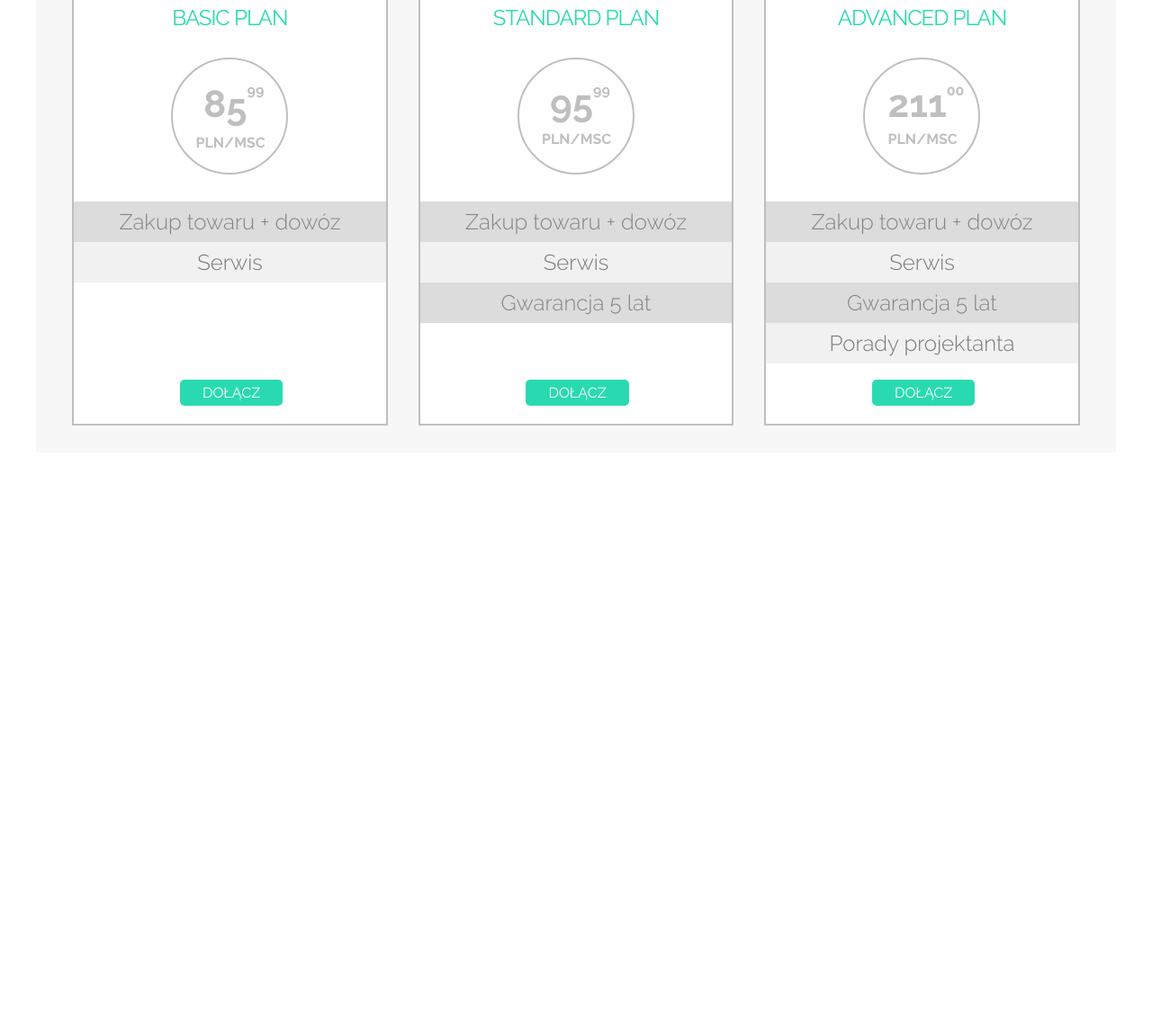
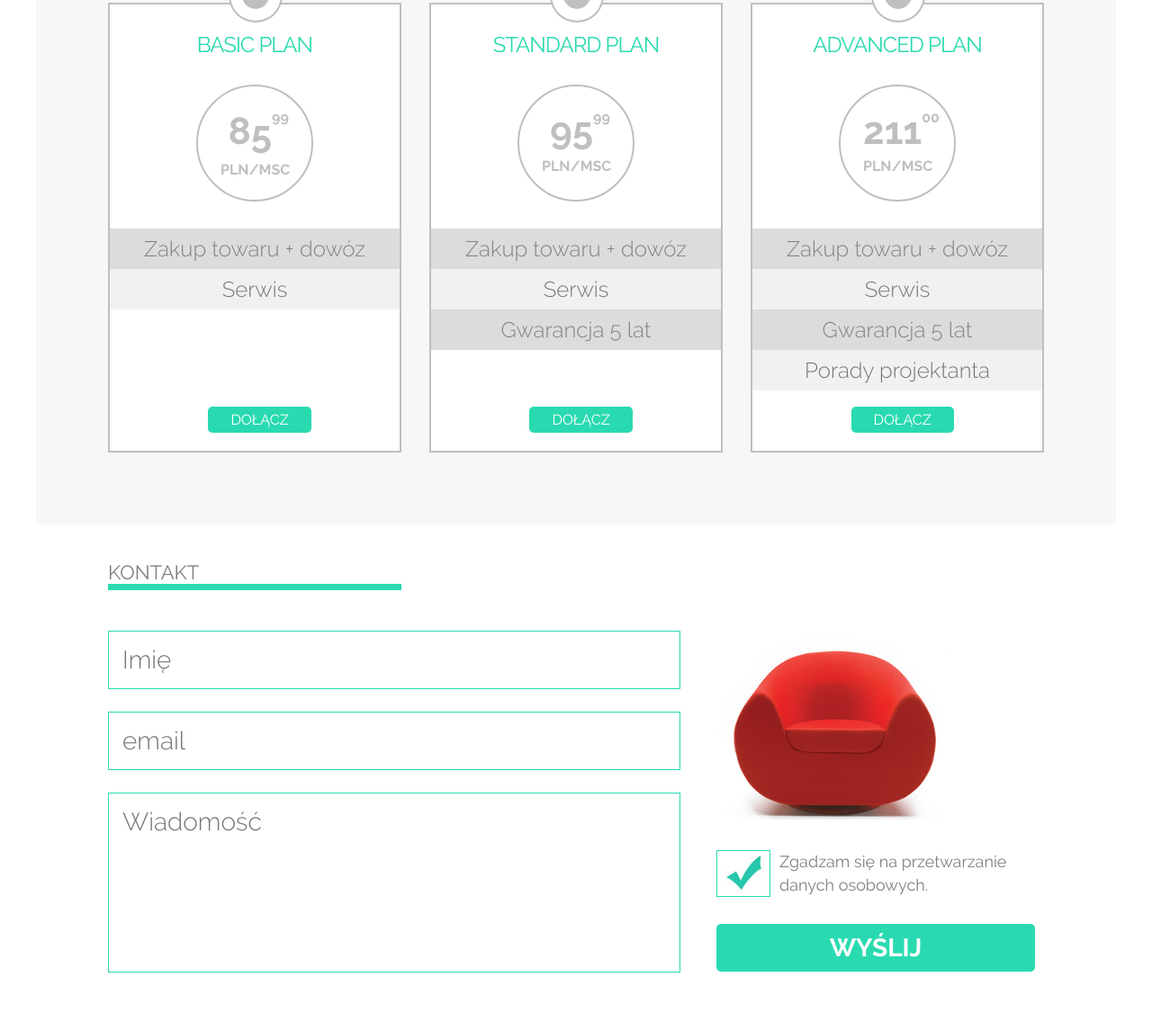
Before and after one commit to IOverclocked/SitOnChair, a plain HTML site: page index.html in a window 1280 px wide. Shown: the part 998-2144 px from the top of the page at 90% size. Before the commit the page ends 1501 px from the top, so only its background shows below. Drawn offline with Linux system fonts and the light colour scheme.

Commit message:
Added fourth section - contact form

```diff
--- a/css/style.css
+++ b/css/style.css
@@ -166,13 +166,14 @@ ul > li:hover {
     background-color: rgb(41, 218, 176);
 }
 
+.contact button:hover,
 .title > button:hover {
     background-color: #18c9a0;
 }
 
 .gallery {
     background-color: #fff;
-    padding: 30px 40px;
+    padding: 40px 80px;
 }
 
 .gallery > div:nth-of-type(3) {
@@ -223,17 +224,16 @@ ul > li:hover {
 
 .tariff {
     background-color: rgba(175, 175, 175, .1);
-    padding: 30px 40px;
+    padding: 40px 80px 80px 80px;
 }
 
+.contact h1,
 .tariff h1 {
     width: 31.333%;
     color: rgba(0, 0, 0, 0.50);
     font-size: 22px;
     border-bottom: 7px solid rgb(41, 218, 176);
 }
-
-
 
 .tariff > div {
     position: relative;
@@ -381,3 +381,78 @@ ul > li:hover {
     background-color: rgb(242, 242, 242);
     color: rgba(0, 0, 0, 0.5);
 }
+
+.contact {
+    background-color: #fff;
+    padding: 40px 80px;
+}
+
+.contact h1 {
+    margin: 0 0 45px 0;
+}
+
+.contact div:first-child {
+    width: 65%;
+    height: auto;
+    float: left;
+    padding: 0 40px 0 0;
+}
+
+.contact input, textarea {
+    font-family: 'Raleway', sans-serif;
+    font-weight: 300;
+    border: 1px solid rgb(41, 218, 176);
+    outline: 0;
+    font-size: 28px;
+    padding: 15px;
+    width: 100%;
+    color: rgba(0, 0, 0, 0.5);
+    display: block;
+    margin: 0 0 25px 0;
+}
+
+.contact textarea {
+    resize: none;
+    height: 200px;
+}
+
+.contact div:last-child {
+    width: 35%;
+    height: auto;
+    float: left;
+    padding: 0 10px 0 0;
+}
+
+.contact img {
+    margin: 0 10px 30px 0px;
+}
+
+.contact div > div > img {
+    padding: 5px;
+    float: left;
+    border: 1px solid rgb(41, 218, 176);
+}
+
+.contact span {
+    font-size: 18px;
+    line-height: 26px;
+    color: rgba(0, 0, 0, 0.5);
+}
+
+.contact button {
+    display: block;
+    border: none;
+    background-color: rgb(41, 218, 176);
+    color: #fff;
+    font-size: 28px;
+    border-radius: 5px;
+    padding: 10px;
+    width: 100%;
+    margin: 25px 0 0 0;
+    font-weight: bold;
+}
+
+
+.contact input:focus, textarea:focus {
+    box-shadow: 0 0 10px 0 rgb(41, 218, 176);
+}
--- a/index.html
+++ b/index.html
@@ -80,7 +80,7 @@
                     Lorem ipsum dolor sit amet, consectetur adipisicing elit. Commodi veritatis officia quod quidem illum distinctio sed, officiis soluta laborum laudantium odit.
                 </p>
                 <p>
-                    Lorem ipsum dolor sit amet, consectetur adipisicing elit. Repellat corporis, sapiente, quisquam ut dolores aliquam.
+                    Lorem ipsum dolor sit amet, consectetur adipisicing elit.
                 </p>
             </div>
         </div>
@@ -143,7 +143,33 @@
                 <button>DOŁĄCZ</button>
             </div>
         </div>
+    </section>
+    <section>
+        <div class="container clearfix contact">
+            <h1>KONTAKT</h1>
+            <form>
+                <div>
+                    <label for="name">
+                        <input type="text" name="name" placeholder="Imię" />
+                    </label>
+                    <label for="email">
+                        <input type="email" name="email" placeholder="email" />
+                    </label>
+                    <label for="message">
+                        <textarea name="message" placeholder="Wiadomość"></textarea>
+                    </label>
+                </div>
+                <div>
+                    <img src="images/red_chair.png" alt="chair" />
+                    <div>
+                        <img src="images/form_ok.jpg" alt="check_box_ok" />
+                        <span>Zgadzam się na przetwarzanie danych osobowych.</span>
+                    </div>
+                    <button type="submit">WYŚLIJ</button>
+                </div>
 
+            </form>
+        </div>
     </section>
 <script src="http://localhost:35729/livereload.js"></script>
 </body>
```
